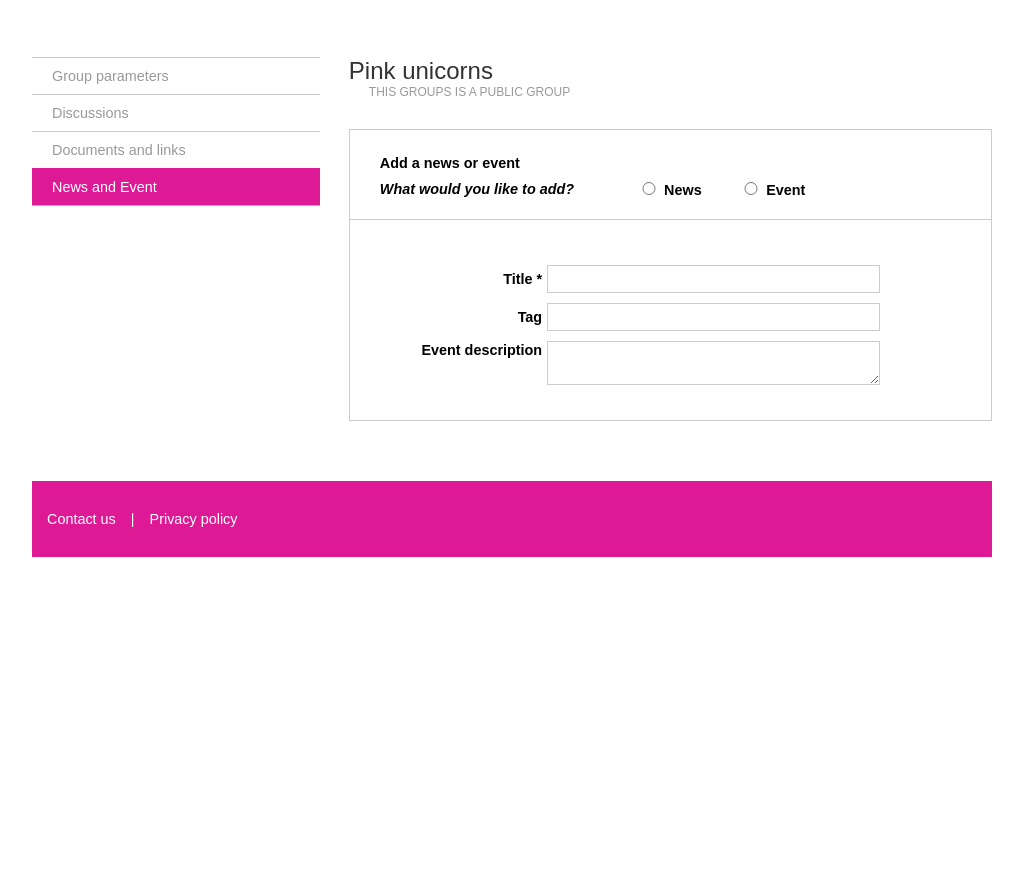
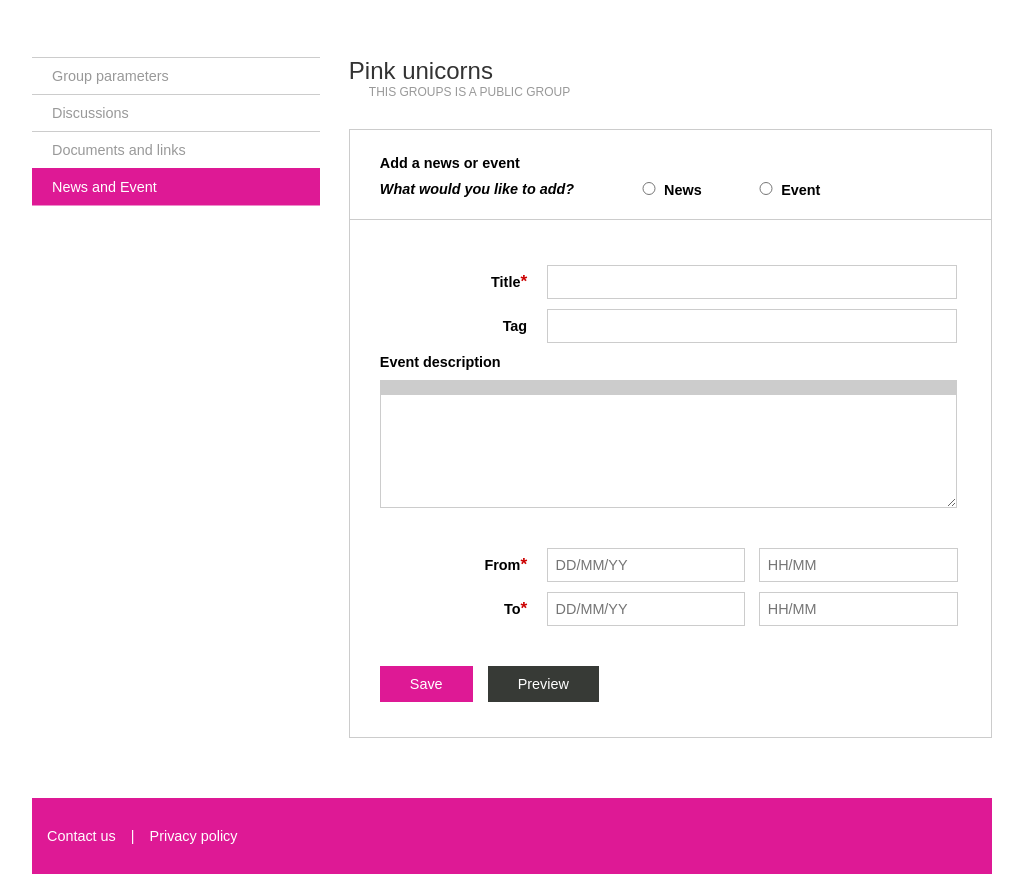
Before and after one commit to craighamnett/unicorn, a plain HTML site: page index.html in a window 1280 px wide. Shown: the part 173-1047 px from the top of the page, without its empty margins (128-1151 px from the left). Before the commit the page ends 800 px from the top, so only its background shows below. Drawn offline with Linux system fonts and the light colour scheme.

Commit message:
Last of the form
Button styling, adding the extra inputs. Not used date/time input types
because of inconsistent browser support. We'd use something like jQuery
UI instead.

```diff
--- a/css/style.css
+++ b/css/style.css
@@ -101,19 +101,41 @@ p.group-type {
 }
 .content fieldset .form-row {
 	margin-bottom:10px;
+	overflow:auto;
 }
 .content fieldset .form-row label {
 	display:inline-block;
 	width:30%;
+	padding-right:15px;
 	text-align:right;
 	font-size:0.9em;
 	font-weight:bold;
 }
 .content fieldset .form-row input, .content fieldset .form-row textarea {
-	padding:5px;
+	padding:8px;
 	border:1px solid #ccc;
-	width:52%;
+	width:64%;
 	font-size:0.9em;
+}
+.content fieldset .form-row input.date, .content fieldset .form-row input.time {
+	width:31%;
+}
+.content fieldset .form-row input.time {
+	margin-left:9px;
+}
+.content fieldset .form-row.textarea label {
+	text-align:left;
+	padding-left:30px;
+	margin-bottom:10px;
+}
+.content fieldset .form-row.textarea textarea {
+	width:90%;
+	margin:0 0 30px 30px;
+	border-top-width:15px;
+}
+.content fieldset .form-row .required {
+	color:#c00;
+	font-size:1.2em;
 }
 .content fieldset .form-row input[type="radio"] {
 	width:30px;
@@ -134,6 +156,24 @@ p.group-type {
 .content fieldset .form-row:first-of-type label {
 	width:auto;
 	margin-left:30px;
+}
+.content fieldset .form-row .btn {
+	float:left;
+	background:#373A36;
+	color:#fff;
+	font-size:0.9em;
+	padding:10px 30px;
+	margin:30px 0 0 15px;
+}
+.content fieldset .form-row .btn.save {
+	background:#de1995;
+}
+.content fieldset .form-row .btn:first-of-type {
+	margin-left:30px;
+}
+.content fieldset .form-row .btn:hover,
+.content fieldset .form-row .btn:focus {
+	text-decoration:underline;
 }
 footer {
 	background:#de1995;
--- a/index.html
+++ b/index.html
@@ -40,16 +40,31 @@
 								<label for="event"><input type="radio" tabindex="2" name="type" id="event" value="Event">Event</label>
 							</div>
 							<div class="form-row">
-								<label>Title <span class="required">*</span></label>
+								<label>Title<span class="required">*</span></label>
 								<input type="text" tabindex="3" name="" class="" value="">
 							</div>
 							<div class="form-row">
 								<label>Tag</label>
 								<input type="text" tabindex="4" name="" class="" value="">
 							</div>
+							<div class="form-row textarea">
+								<label>Event description</label>
+								<textarea tabindex="5" rows="6"></textarea>
+							</div>
+							<!-- We could use date and time inputs here but each browser styles them so differently we may as well streamline the experience and use something like jQuery UI to keep the UI consistent -->
 							<div class="form-row">
-								<label>Event description</label>
-								<textarea></textarea>
+								<label>From<span class="required">*</span></label>
+								<input type="text" tabindex="6" placeholder="DD/MM/YY" class="date" value="">
+								<input type="text" tabindex="7" placeholder="HH/MM" class="time" value="">
+							</div>
+							<div class="form-row">
+								<label>To<span class="required">*</span></label>
+								<input type="text" tabindex="8" placeholder="DD/MM/YY" class="date" value="">
+								<input type="text" tabindex="9" placeholder="HH/MM" class="time" value="">
+							</div>
+							<div class="form-row">
+								<a href="#" class="btn save" tabindex="10">Save</a>
+								<a href="#" class="btn preview" tabindex="11">Preview</a>
 							</div>
 						</fieldset>
 					</form>
```
